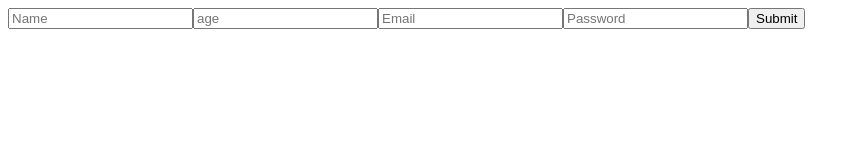
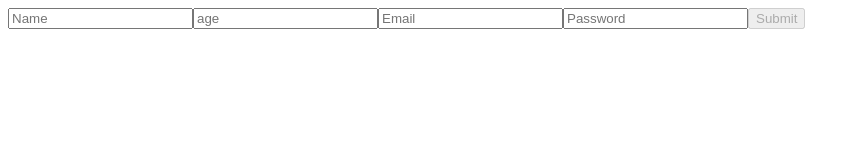
Before and after one commit to HA-SEUNG-JEONG/form-handling-without-library, a React (Create React App) app: page / in a window 1280 px wide. Shown: the top 160 px of the page, without its empty margins (0-860 px from the left). Built offline with nearby package versions, Linux system fonts and the light colour scheme.

Commit message:
Feat : input 값이 비어있을 때 submit 버튼 비활성화 처리

```diff
--- a/src/component/Registration.tsx
+++ b/src/component/Registration.tsx
@@ -1,4 +1,6 @@
 import useForm from "../hooks/useForm";
+
+import { useEffect, useState } from "react";
 
 interface User {
   name: string;
@@ -42,11 +44,18 @@ const Registration = () => {
     },
   });
 
+  const [isValid, setIsValid] = useState(false);
+
   const register = (key: keyof User) => ({
     name: key,
     value: user[key] || "",
     onChange: handleChange(key),
   });
+
+  useEffect(() => {
+    const isFormEmpty = Object.values(user).every((value) => value === "");
+    isFormEmpty ? setIsValid(false) : setIsValid(true);
+  }, [user]);
 
   return (
     <form onSubmit={handleSubmit}>
@@ -58,7 +67,9 @@ const Registration = () => {
       {errors.email && <p>{errors.email}</p>}
       <input placeholder="Password" type="password" {...register("password")} />
       {errors.password && <p>{errors.password}</p>}
-      <button type="submit">Submit</button>
+      <button type="submit" disabled={!isValid}>
+        Submit
+      </button>
     </form>
   );
 };
```
